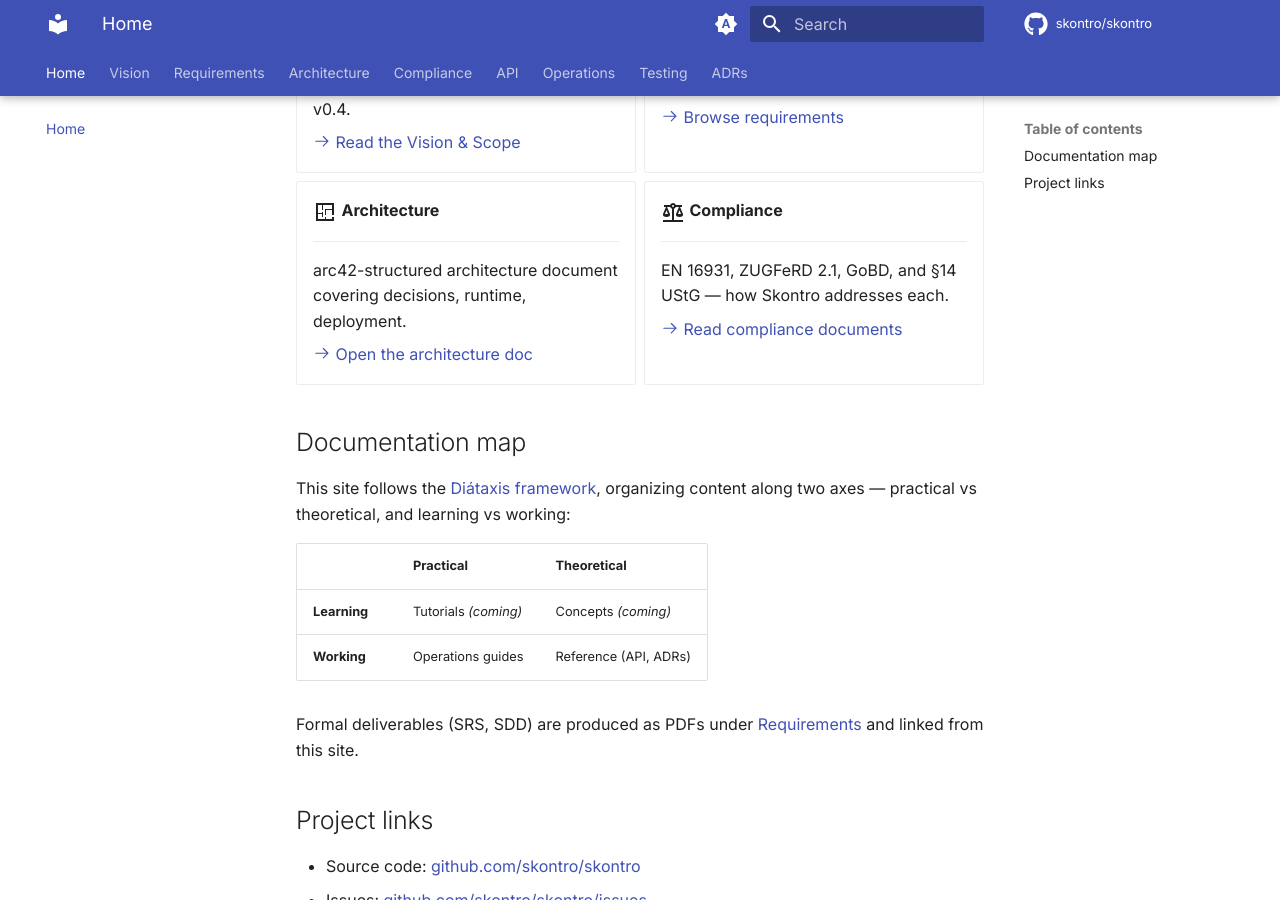
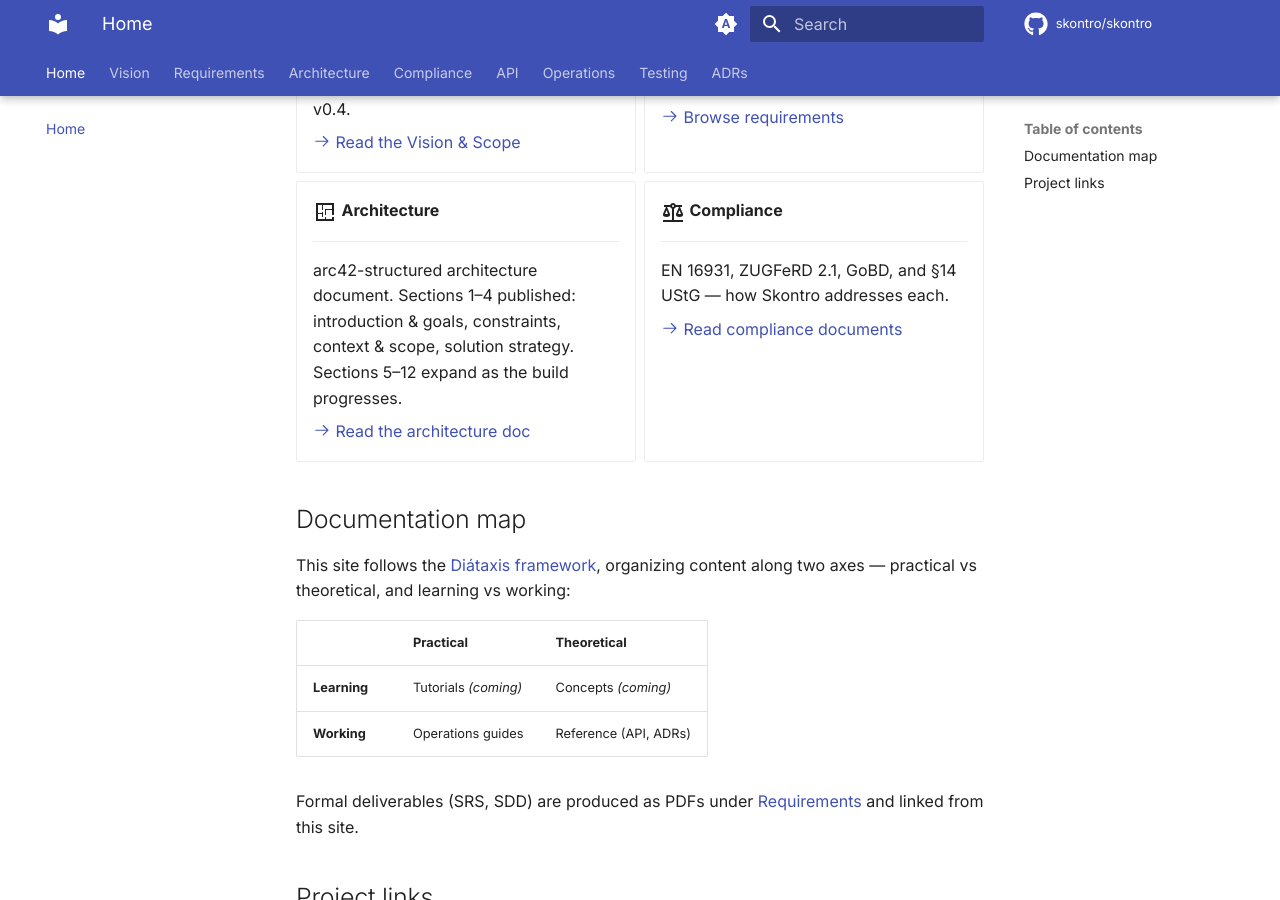
Before and after one commit to skontro/skontro, an MkDocs documentation site: the page built from docs/index.md, in a window 1280 px wide and 900 px high, scrolled down 434 px. Built offline with MkDocs 1.6.1 and Material for MkDocs 9.7.7, drawn with Linux system fonts in a browser that asks for light colours; comment, search, counter and statistics services are not loaded.

Commit message:
docs(home): feature arc42 sections on homepage (#21)

```diff
--- a/docs/index.md
+++ b/docs/index.md
@@ -25,9 +25,9 @@
 
     ---
 
-    arc42-structured architecture document covering decisions, runtime, deployment.
+    arc42-structured architecture document. Sections 1–4 published: introduction & goals, constraints, context & scope, solution strategy. Sections 5–12 expand as the build progresses.
 
-    [:octicons-arrow-right-24: Open the architecture doc](architecture/01-introduction-and-goals.md)
+    [:octicons-arrow-right-24: Read the architecture doc](architecture/01-introduction-and-goals.md)
 
 - :material-scale-balance:{ .lg .middle } **Compliance**
 
```
